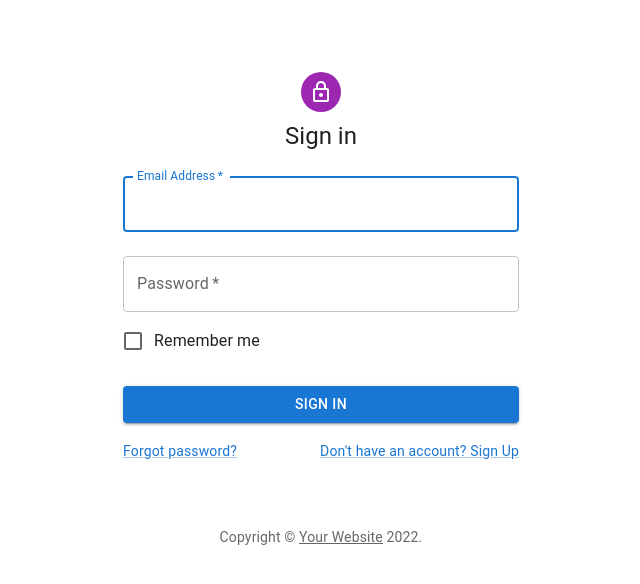
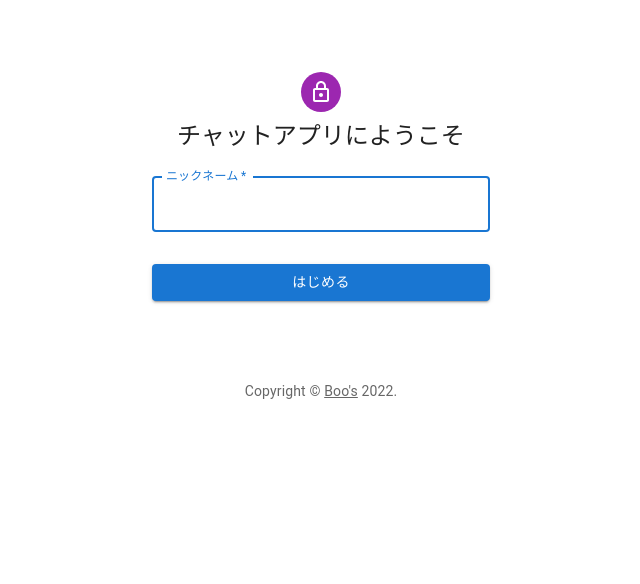
Before and after one commit to boo-standing-up/Firebase-chat, a React (Create React App) app: page / in a window 1280 px wide. Shown: the top 584 px of the page, without its empty margins (319-959 px from the left). Built offline with nearby package versions, Linux system fonts and the light colour scheme.

Commit message:
💄 update-singin-page

```diff
--- a/src/components/Singin.js
+++ b/src/components/Singin.js
@@ -3,10 +3,7 @@ import Avatar from '@mui/material/Avatar';
 import Button from '@mui/material/Button';
 import CssBaseline from '@mui/material/CssBaseline';
 import TextField from '@mui/material/TextField';
-import FormControlLabel from '@mui/material/FormControlLabel';
-import Checkbox from '@mui/material/Checkbox';
 import Link from '@mui/material/Link';
-import Grid from '@mui/material/Grid';
 import Box from '@mui/material/Box';
 import LockOutlinedIcon from '@mui/icons-material/LockOutlined';
 import Typography from '@mui/material/Typography';
@@ -17,8 +14,8 @@ function Copyright(props) {
   return (
     <Typography variant="body2" color="text.secondary" align="center" {...props}>
       {'Copyright © '}
-      <Link color="inherit" href="https://mui.com/">
-        Your Website
+      <Link color="inherit" href="/" target="_blank" rel="noopen">
+        Boo's
       </Link>{' '}
       {new Date().getFullYear()}
       {'.'}
@@ -55,53 +52,28 @@ export default function SignIn() {
             <LockOutlinedIcon />
           </Avatar>
           <Typography component="h1" variant="h5">
-            Sign in
+          チャットアプリにようこそ
           </Typography>
           <Box component="form" onSubmit={handleSubmit} noValidate sx={{ mt: 1 }}>
             <TextField
               margin="normal"
               required
               fullWidth
-              id="email"
-              label="Email Address"
-              name="email"
-              autoComplete="email"
+              id="name"
+              label="ニックネーム"
+              name="name"
               autoFocus
             />
-            <TextField
-              margin="normal"
-              required
-              fullWidth
-              name="password"
-              label="Password"
-              type="password"
-              id="password"
-              autoComplete="current-password"
-            />
-            <FormControlLabel
-              control={<Checkbox value="remember" color="primary" />}
-              label="Remember me"
-            />
+
+
             <Button
               type="submit"
               fullWidth
               variant="contained"
               sx={{ mt: 3, mb: 2 }}
             >
-              Sign In
+              はじめる
             </Button>
-            <Grid container>
-              <Grid item xs>
-                <Link href="#" variant="body2">
-                  Forgot password?
-                </Link>
-              </Grid>
-              <Grid item>
-                <Link href="#" variant="body2">
-                  {"Don't have an account? Sign Up"}
-                </Link>
-              </Grid>
-            </Grid>
           </Box>
         </Box>
         <Copyright sx={{ mt: 8, mb: 4 }} />
```
